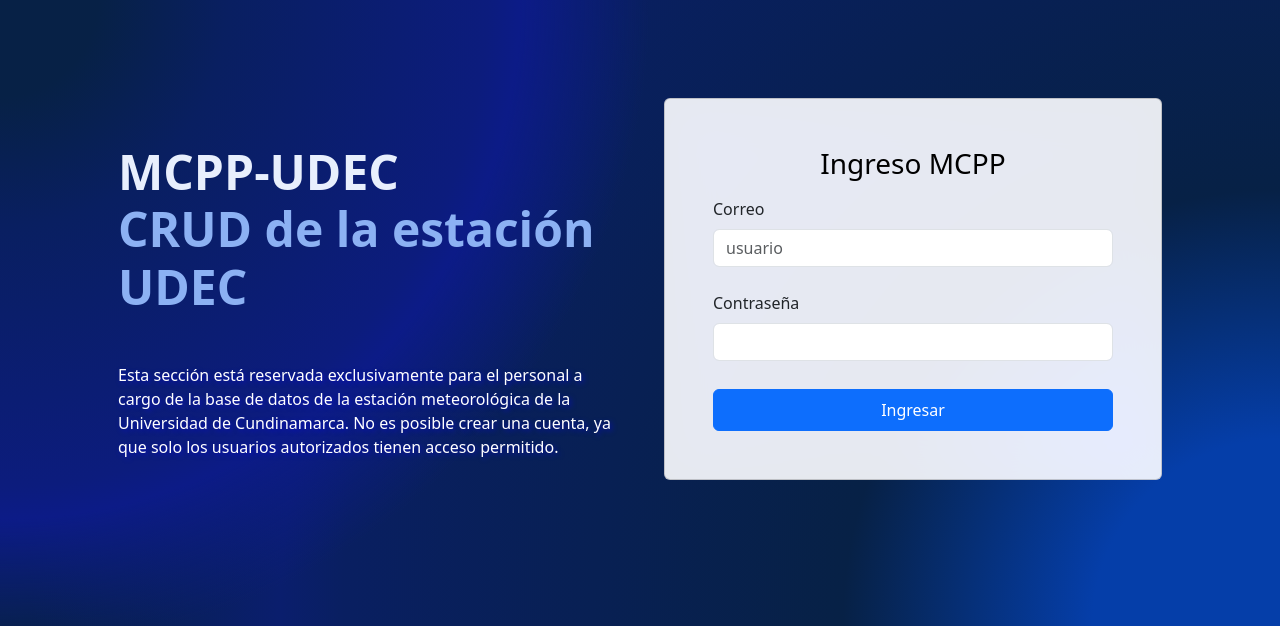
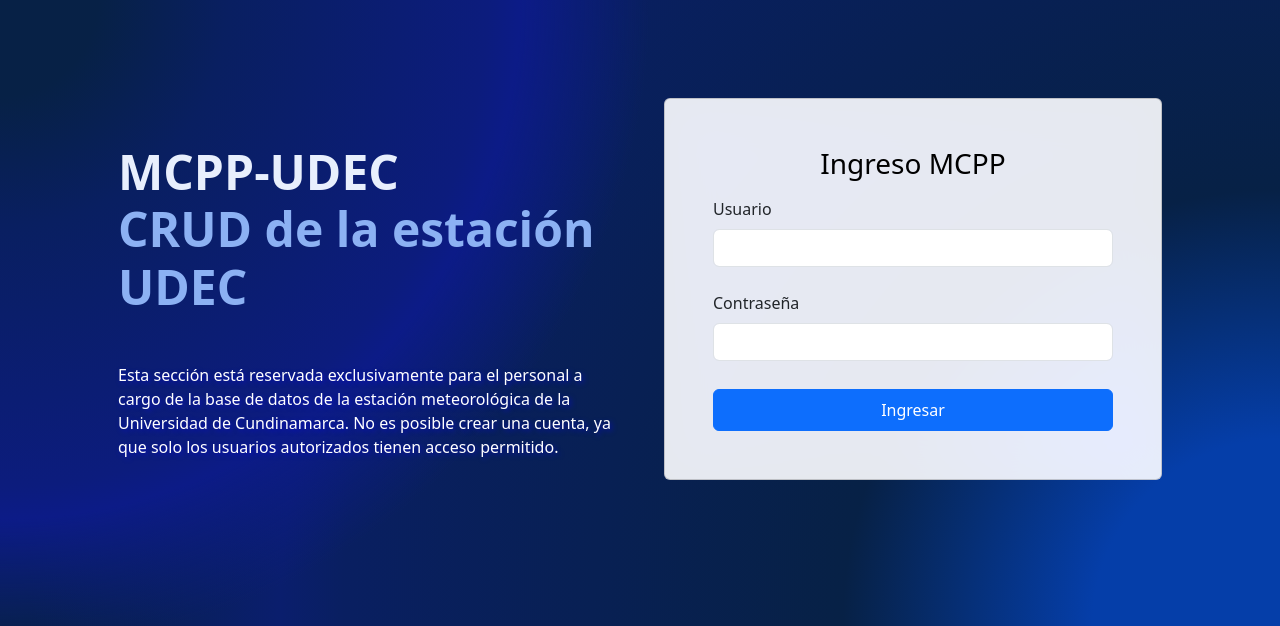
Before and after one commit to ThePolanco/Aplicativo_MCPP, a Flask app: page /login in a window 1280 px wide. Shown: the part 83-709 px from the top of the page. Run offline with Flask 3, Linux system fonts and the light colour scheme; parts of the project's set-up code (start-up, migrations or seed data) failed here and were passed over.

Commit message:
Update login.html

```diff
--- a/app_predicciones/src/templates/login.html
+++ b/app_predicciones/src/templates/login.html
@@ -60,8 +60,8 @@
                         <div class="card-body px-4 py-5 px-md-5">
                             <h1 class="h3 mb-3" style="color: black;">Ingreso MCPP</h1>
                             <form action = "/validar" method = "post">
-                                <label for="exampleFormControlInput1" class="form-label">Correo</label>
-                                <input type="text" class="form-control" id="exampleFormControlInput1" placeholder="usuario" name = "usuario">
+                                <label for="exampleFormControlInput1" class="form-label">Usuario</label>
+                                <input type="text" class="form-control" id="exampleFormControlInput1" name = "usuario">
                                 <br>
                                 <label for="inputPassword5" class="form-label">Contraseña</label>
                                 <input type="password" id="inputPassword5" class="form-control" aria-describedby="passwordHelpBlock" name = "password">
```
